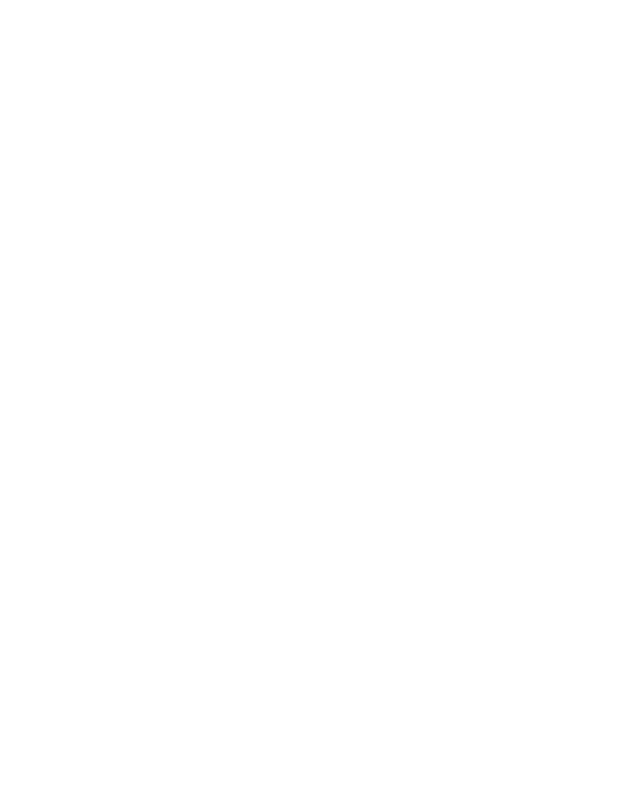
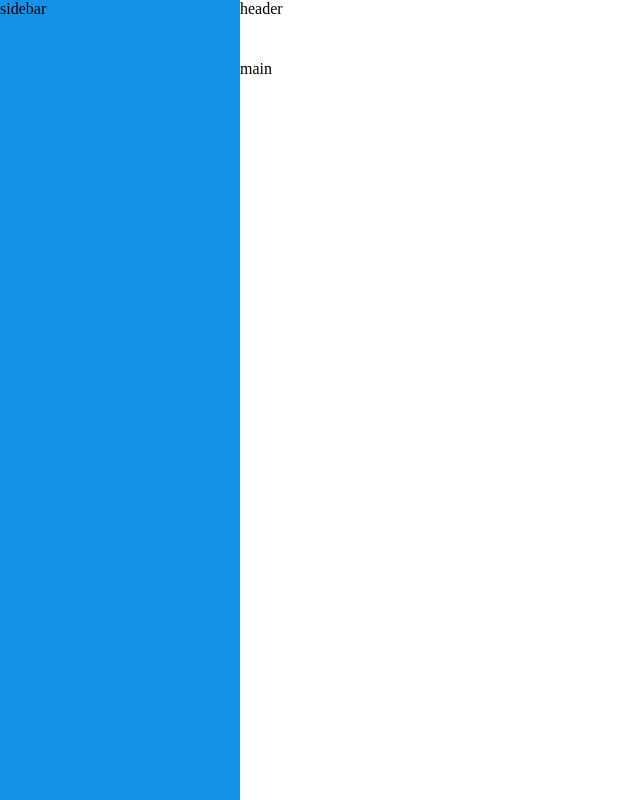
Before and after one commit to floweuphoria/top-dashboard, a plain HTML site: page index.html in a window 1280 px wide. Shown: the whole page, without its empty margins (0-640 px from the left). Drawn offline with Linux system fonts and the light colour scheme.

Commit message:
Add scaffolding for sidebar, header, main area

```diff
--- a/index.html
+++ b/index.html
@@ -9,7 +9,11 @@
 </head>
 
 <body>
-
+    <div class="container">
+        <div class="sidebar">sidebar</div>
+        <div class="header">header</div>
+        <div class="main">main</div>
+    </div>
 </body>
 
 </html>
--- a/style.css
+++ b/style.css
@@ -0,0 +1,33 @@
+body,
+html {
+    /* height: 100%; */
+    margin: 0;
+    padding: 0;
+}
+
+.container {
+    display: grid;
+    grid-template-columns: 240px 1fr;
+    grid-template-rows: 60px 1fr;
+    grid-template-areas:
+        "sidebar header"
+        "sidebar main";
+    height: 100vh;
+}
+
+.header {
+    grid-row: 1;
+    grid-column: 2/3;
+    height: 100px;
+    grid-area: header;
+}
+
+.sidebar {
+    background-color: rgb(17, 147, 234);
+    /* grid-row: span 2; */
+    grid-area: sidebar;
+}
+
+.main {
+    grid-area: main;
+}
```
